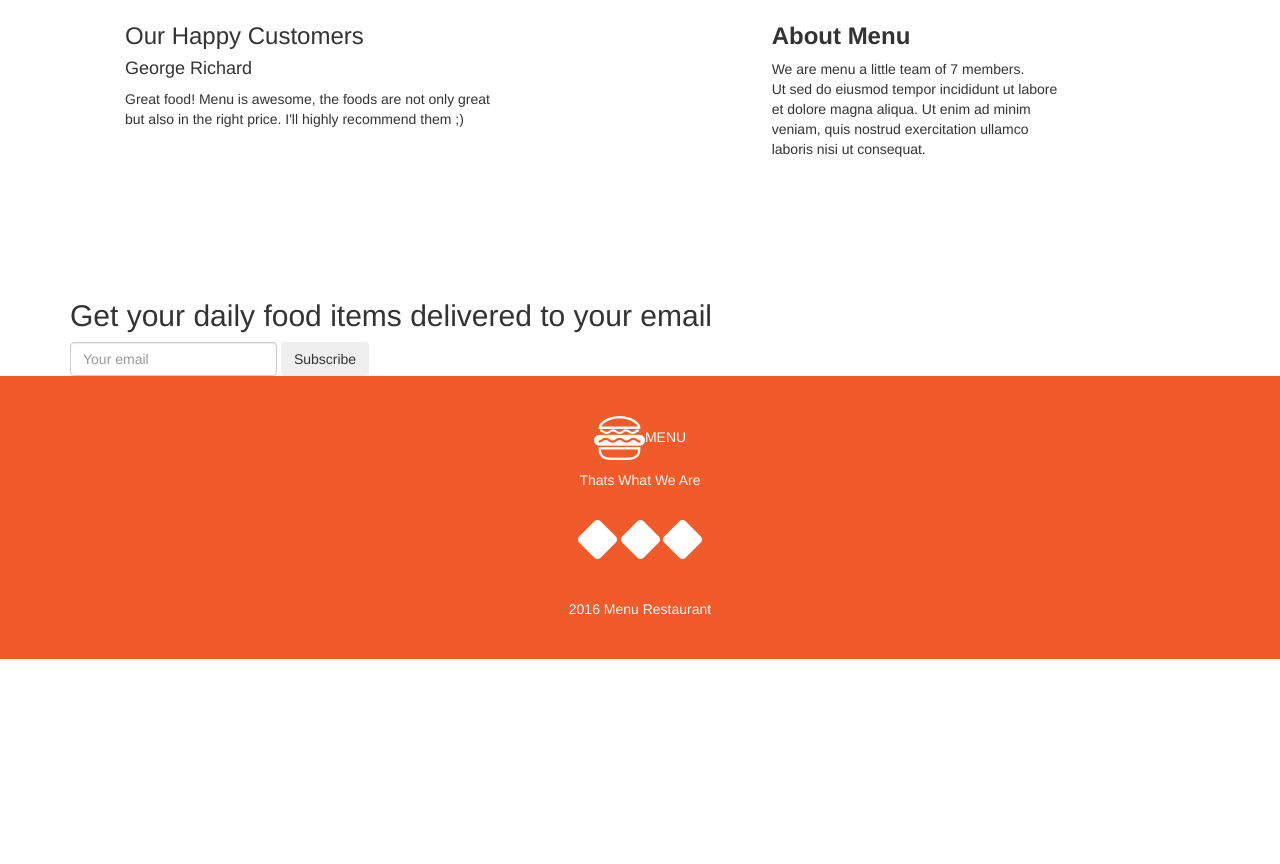
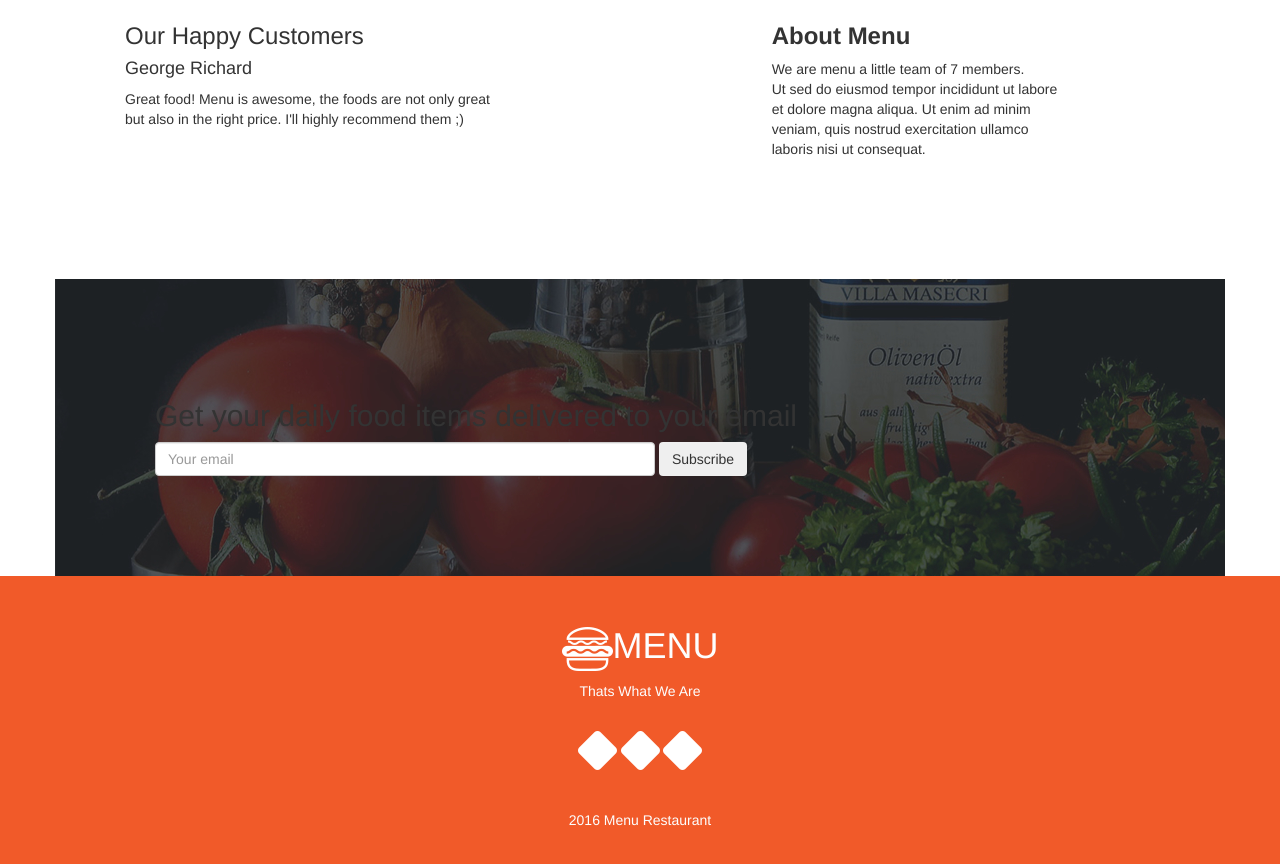
Before and after one commit to sami-mai/anitas-kitchen-IP, a plain HTML site: page index.html in a window 1280 px wide. Shown: the part 2405-3269 px from the top of the page. Before the commit the page ends 3064 px from the top, so only its background shows below. Drawn offline with nearby package versions, Linux system fonts and the light colour scheme.

Commit message:
add footer logos

```diff
--- a/css/styles.css
+++ b/css/styles.css
@@ -127,6 +127,15 @@ html {
   font-size: 12;
 }
 
+#email {
+  width: 500px;
+}
+
+.subscribe {
+  background-image: url("../img/backgrounds/subscribe.jpg");
+  padding: 100px;
+}
+
 .footer {
   background-color: #F15A29;
   padding: 30px;
--- a/index.html
+++ b/index.html
@@ -162,7 +162,7 @@
       </div>
 
     </div>
-    <div class="container">
+    <div class="container subscribe">
       <h2>Get your daily food items delivered to your email</h2>
       <div id="blanks">
         <form class="form-inline">
@@ -170,15 +170,13 @@
             <input id="email" class="form-control" placeholder="Your email" type="text">
           </div>
           <button type="submit" class="btn">Subscribe</button>
-          <div class="">
         </form>
-        </div>
       </div>
   </main>
 
   <footer>
     <div class="footer">
-      <h5 class="menu"><img src="img/footerlogos/logo_white.png" alt="footer logo">MENU</h5>
+      <h1 class="menu"><img src="img/footerlogos/logo_white.png" alt="footer logo">MENU</h1>
       <p class="footer-text">Thats What We Are</p>
       <br>
       <div class="logos">
```
